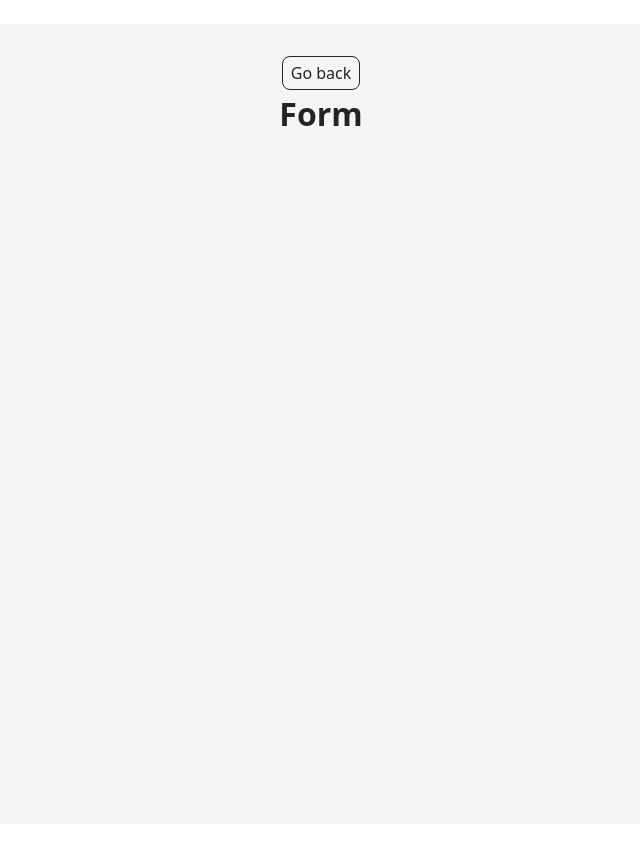
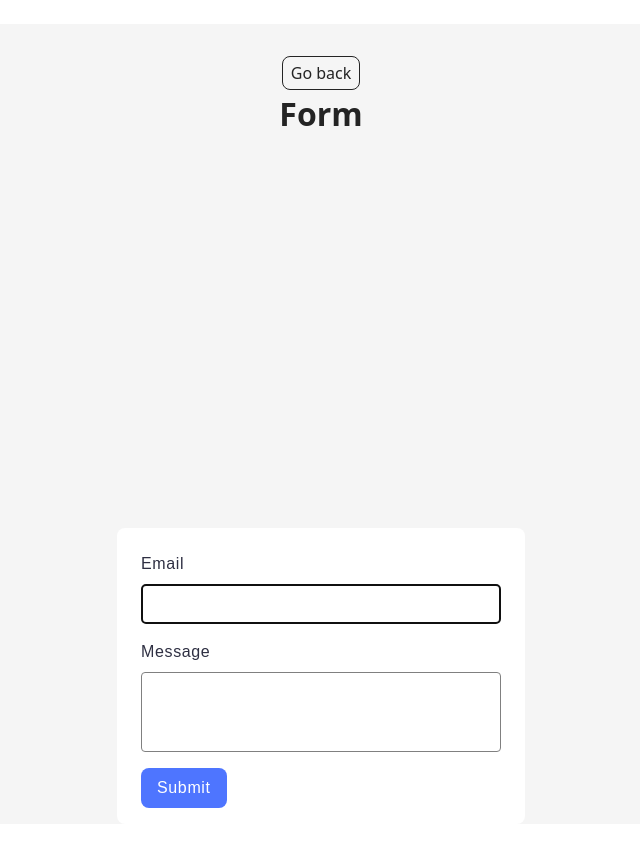
Before and after one commit to olegkudyn/goit-js-hw-09, a website built with Vite: page src/2-form.html in a window 1280 px wide. Shown: the top 846 px of the page, without its empty margins (343-983 px from the left). Built offline with nearby package versions, Linux system fonts and the light colour scheme.

Commit message:
add form

```diff
--- a/src/2-form.html
+++ b/src/2-form.html
@@ -15,6 +15,19 @@
         <h1 class="main-title">Form</h1>
       </div>
     </main>
+
+    <form class="feedback-form" autocomplete="off">
+      <label>
+        Email
+        <input type="email" name="email" autofocus />
+      </label>
+      <label>
+        Message
+        <textarea name="message" rows="8"></textarea>
+      </label>
+      <button type="submit">Submit</button>
+    </form>
+
 <script type="module" src="./js/2-form.js"></script>
   </body>
 </html>
--- a/src/css/styles.css
+++ b/src/css/styles.css
@@ -48,3 +48,77 @@ body {
 .gallery-image:hover {
   transform: scale(1.02);
 }
+
+
+.feedback-form {
+  width: 408px;
+  height: 296px;
+  margin: 0 auto;
+  padding: 24px;
+  background-color: #fff;
+  border-radius: 8px;
+  display: flex;
+  flex-direction: column;
+  gap: 16px;
+  font-family: "Montserrat", sans-serif;
+}
+
+.feedback-form label {
+  display: flex;
+  flex-direction: column;
+  gap: 8px;
+  font-weight: 400;
+  font-size: 16px;
+  line-height: 1.5;
+  letter-spacing: 0.04em;
+  color: #2e2f42;
+}
+
+.feedback-form input[type="email"] {
+  width: 360px;
+  height: 40px;
+  padding: 8px 24px;
+  border: 1px solid #808080;
+  border-radius: 4px;
+  font-family: "Montserrat", sans-serif;
+  font-size: 16px;
+  line-height: 1.5;
+  letter-spacing: 0.04em;
+  color: #2e2f42;
+}
+
+.feedback-form textarea {
+  width: 360px;
+  height: 80px;
+  padding: 8px 16px;
+  border: 1px solid #808080;
+  border-radius: 4px;
+  resize: none;
+  font-family: "Montserrat", sans-serif;
+  font-size: 16px;
+  line-height: 1.5;
+  letter-spacing: 0.04em;
+  color: #2e2f42;
+}
+
+.feedback-form button {
+  width: fit-content;
+  padding: 8px 16px;
+  height: 40px;
+  font-family: "Montserrat", sans-serif;
+  font-weight: 500;
+  font-size: 16px;
+  line-height: 1.5;
+  letter-spacing: 0.04em;
+  color: #ffffff;
+  background-color: #4e75ff;
+  border: none;
+  border-radius: 8px;
+  cursor: pointer;
+  transition: background-color 0.3s ease;
+}
+
+.feedback-form button:hover,
+.feedback-form button:focus {
+  background-color: #6c8cff;
+}
--- a/src/js/1-gallery.js
+++ b/src/js/1-gallery.js
@@ -70,8 +70,7 @@ const images = [
 const gallery = document.querySelector('.gallery');
 
 const galleryItems = images
-    .map(
-        ({ preview, original, description }) => `
+    .map(({ preview, original, description }) => `
     <li class="gallery-item">
       <a class="gallery-link" href="${original}">
         <img
--- a/src/js/2-form.js
+++ b/src/js/2-form.js
@@ -0,0 +1,54 @@
+const STORAGE_KEY = 'feedback-form-state';
+const form = document.querySelector('.feedback - form');
+
+let formData = {
+  email: '',
+  message: '',
+};
+
+const textarea = document.querySelector('textarea');
+
+populateFormFromStorage();
+
+form.addEventListener('input', handleInput);
+form.addEventListener('submit', handleSubmit);
+
+
+function handleInput(event) {
+  const { name, value } = event.target;
+  formData[name] = value.trim();
+  localStorage.setItem(STORAGE_KEY, JSON.stringify(formData));
+}
+
+
+function handleSubmit(event) {
+  event.preventDefault();
+  const { email, message } = formData;
+  if (!email || !message) {
+    alert('Fill please all fields');
+    return;
+  }
+    console.log(formData);
+
+  form.reset();
+  localStorage.removeItem(STORAGE_KEY);
+  formData = { email: '', message: '' };
+}
+
+function populateFormFromStorage() {
+  const saved = localStorage.getItem(STORAGE_KEY);
+  if (!saved) return;
+
+  try {
+    const parsed = JSON.parse(saved);
+    formData = {
+      email: parsed.email || '',
+      message: parsed.message || '',
+    };
+
+    form.elements.email.value = formData.email;
+    form.elements.message.value = formData.message;
+  } catch (error) {
+    console.error('Error parsing saved data', error);
+  }
+}
```
